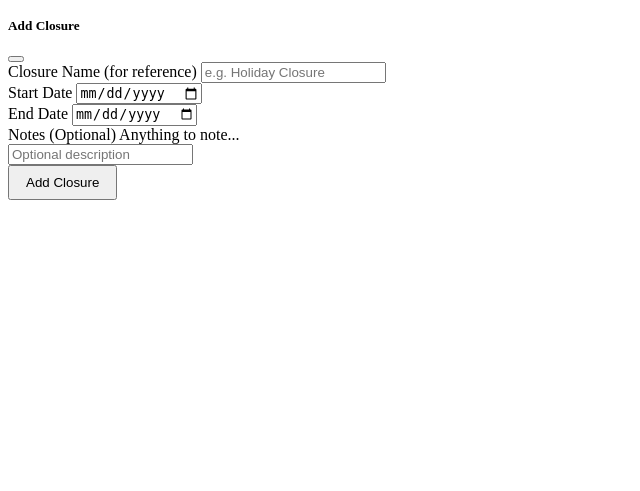
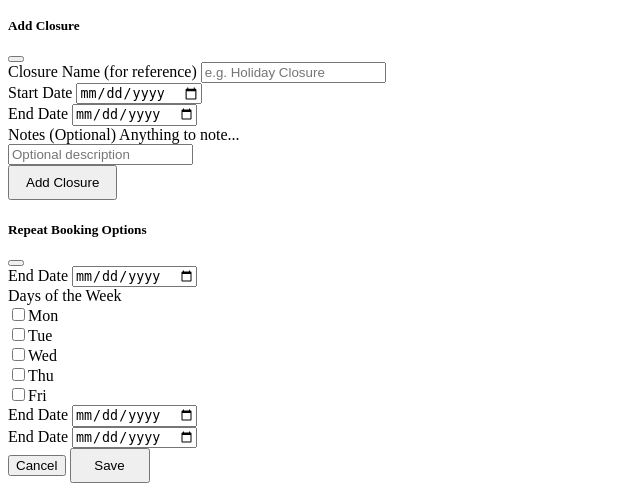
Before and after one commit to esme-nadeau/422-Price-Girls, a Python web app: template flask/templates/admin.html in a window 1280 px wide. Shown: the part 1784-2275 px from the top of the page, without its empty margins (0-640 px from the left). Before the commit the page ends 1984 px from the top, so only its background shows below. Run offline with Jinja, Linux system fonts and the light colour scheme; the template is opened without the code that fills it, so the values that code supplies are empty.

Commit message:
modal templates

```diff
--- a/flask/templates/admin.html
+++ b/flask/templates/admin.html
@@ -556,6 +556,44 @@
 
 
 
+<!-- Repeat Options Modal (shared, matches Map/Calendar) -->
+<div class="modal fade" id="repeatModal" tabindex="-1" aria-labelledby="repeatModalLabel" aria-hidden="true">
+  <div class="modal-dialog">
+    <div class="modal-content">
+      <div class="modal-header">
+        <h5 class="modal-title" id="repeatModalLabel">Repeat Booking Options</h5>
+        <button type="button" class="btn-close" data-bs-dismiss="modal" aria-label="Close"></button>
+      </div>
+      <div class="modal-body">
+        <div id="dailyOptions" class="repeat-option d-none">
+          <label for="dailyEndDate" class="form-label">End Date</label>
+          <input type="date" id="dailyEndDate" class="form-control">
+        </div>
+        <div id="weeklyOptions" class="repeat-option d-none">
+          <label class="form-label text-center w-100">Days of the Week</label>
+          <div class="d-flex flex-wrap gap-2 mb-2 justify-content-center">
+            <div class="form-check"><input class="form-check-input" type="checkbox" value="Mon" id="dayMon"><label class="form-check-label" for="dayMon">Mon</label></div>
+            <div class="form-check"><input class="form-check-input" type="checkbox" value="Tue" id="dayTue"><label class="form-check-label" for="dayTue">Tue</label></div>
+            <div class="form-check"><input class="form-check-input" type="checkbox" value="Wed" id="dayWed"><label class="form-check-label" for="dayWed">Wed</label></div>
+            <div class="form-check"><input class="form-check-input" type="checkbox" value="Thu" id="dayThu"><label class="form-check-label" for="dayThu">Thu</label></div>
+            <div class="form-check"><input class="form-check-input" type="checkbox" value="Fri" id="dayFri"><label class="form-check-label" for="dayFri">Fri</label></div>
+          </div>
+          <label for="weeklyEndDate" class="form-label w-100 mt-2">End Date</label>
+          <input type="date" id="weeklyEndDate" class="form-control">
+        </div>
+        <div id="monthlyOptions" class="repeat-option d-none">
+          <label for="monthlyEndDate" class="form-label">End Date</label>
+          <input type="date" id="monthlyEndDate" class="form-control">
+        </div>
+      </div>
+      <div class="modal-footer">
+        <button type="button" class="btn btn-secondary" data-bs-dismiss="modal">Cancel</button>
+        <button type="button" class="btn btn-green" id="saveRepeatOptions">Save</button>
+      </div>
+    </div>
+  </div>
+</div>
+
 <link rel="stylesheet" href="{{ url_for('static', filename='css/admin.css') }}">
 <script src="{{ url_for('static', filename='js/admin.js') }}"></script>
 <script src="{{ url_for('static', filename='js/session-debug.js') }}"></script>
```
Also changed, not shown: flask/templates/mybookings.html (+38 -0 lines).
